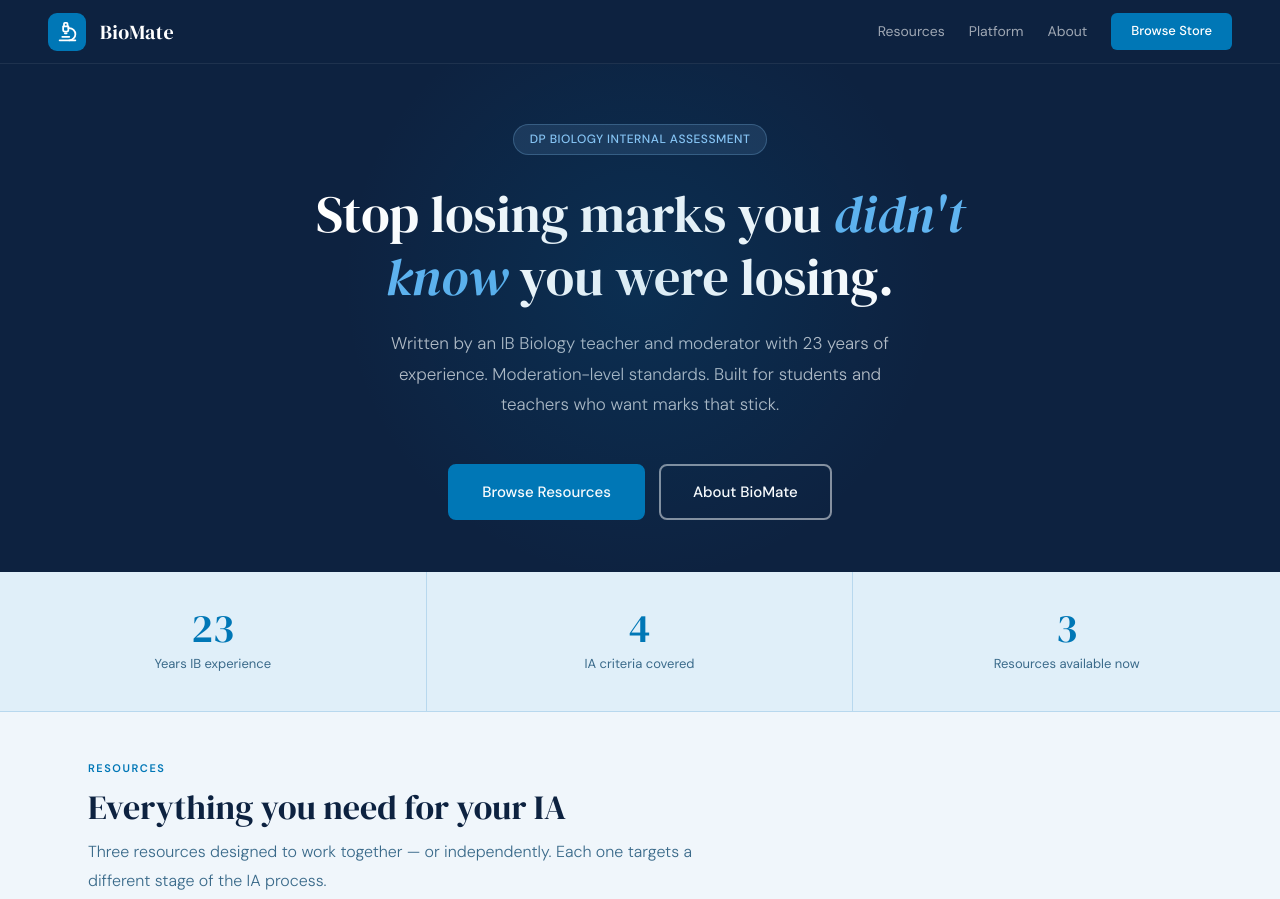
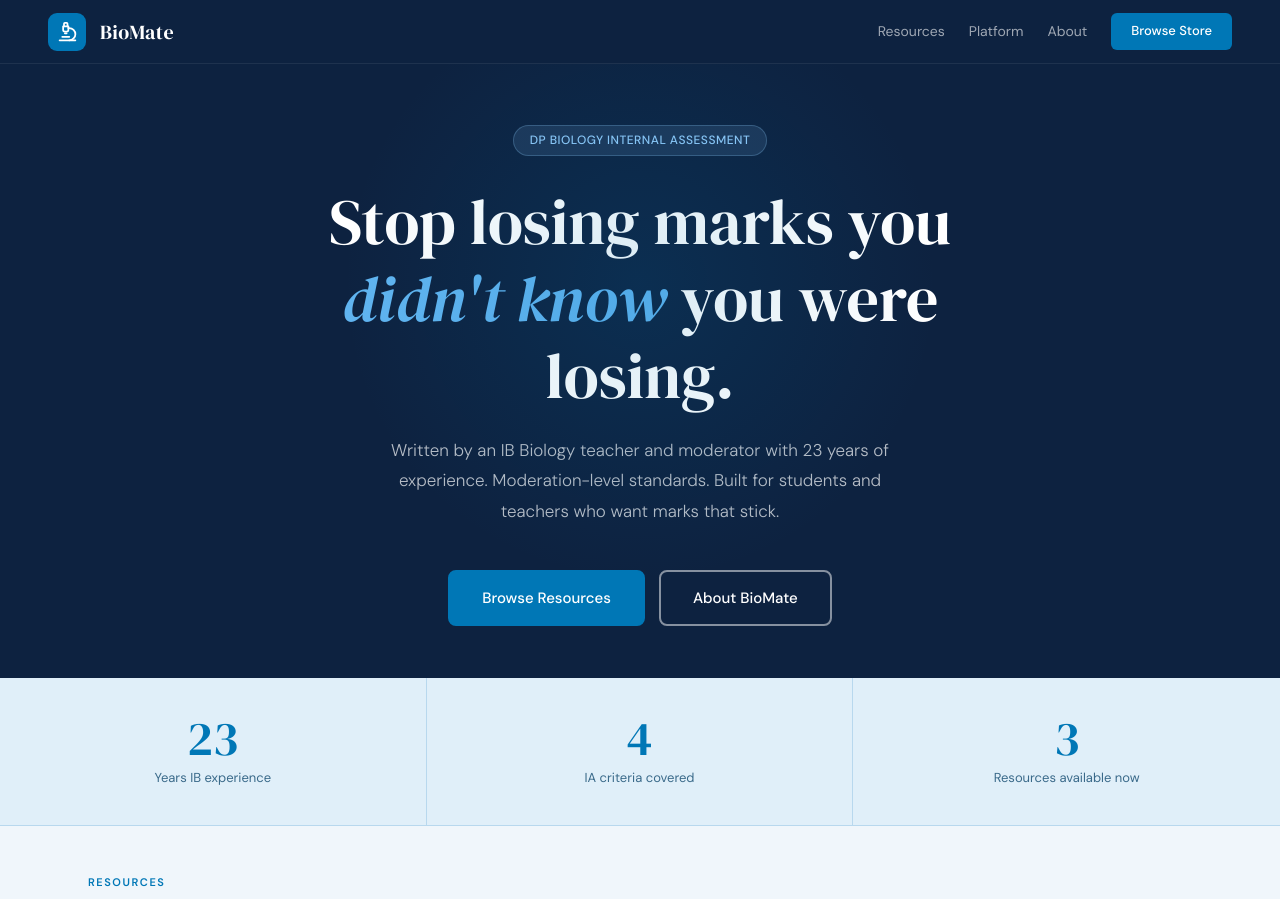
Before and after one commit to TMetters/biomate-website, a plain HTML site: page index.html in a window 1280 px wide. Shown: the top 899 px of the page. Drawn offline with Linux system fonts and the light colour scheme.

Commit message:
Increase font sizes: body 18px, hero h1 64px, stat-num 48px, section h2 40px

```diff
--- a/index.html
+++ b/index.html
@@ -32,6 +32,7 @@
 
   body {
     font-family: 'DM Sans', sans-serif;
+    font-size: 18px;
     background: #f0f6fb;
     color: var(--text-dark);
     line-height: 1.6;
@@ -149,7 +150,7 @@
 
   .hero h1 {
     font-family: 'DM Serif Display', serif;
-    font-size: 52px;
+    font-size: 64px;
     font-weight: 400;
     line-height: 1.2;
     margin-bottom: 20px;
@@ -239,7 +240,7 @@
 
   .stat-num {
     font-family: 'DM Serif Display', serif;
-    font-size: 40px;
+    font-size: 48px;
     color: var(--blue);
     line-height: 1;
     margin-bottom: 6px;
@@ -270,7 +271,7 @@
 
   .section h2 {
     font-family: 'DM Serif Display', serif;
-    font-size: 34px;
+    font-size: 40px;
     font-weight: 400;
     margin-bottom: 10px;
     color: var(--text-dark);
```
